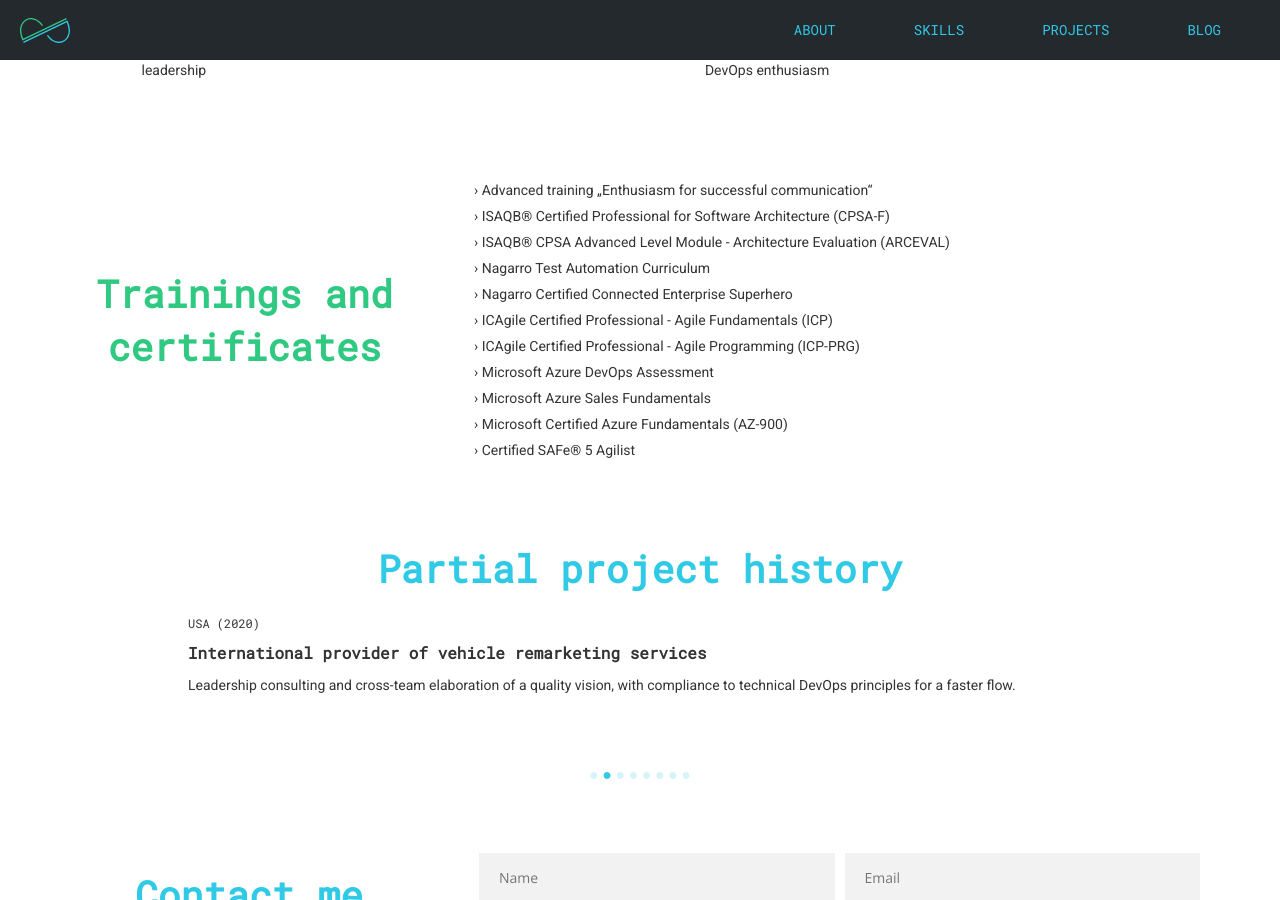
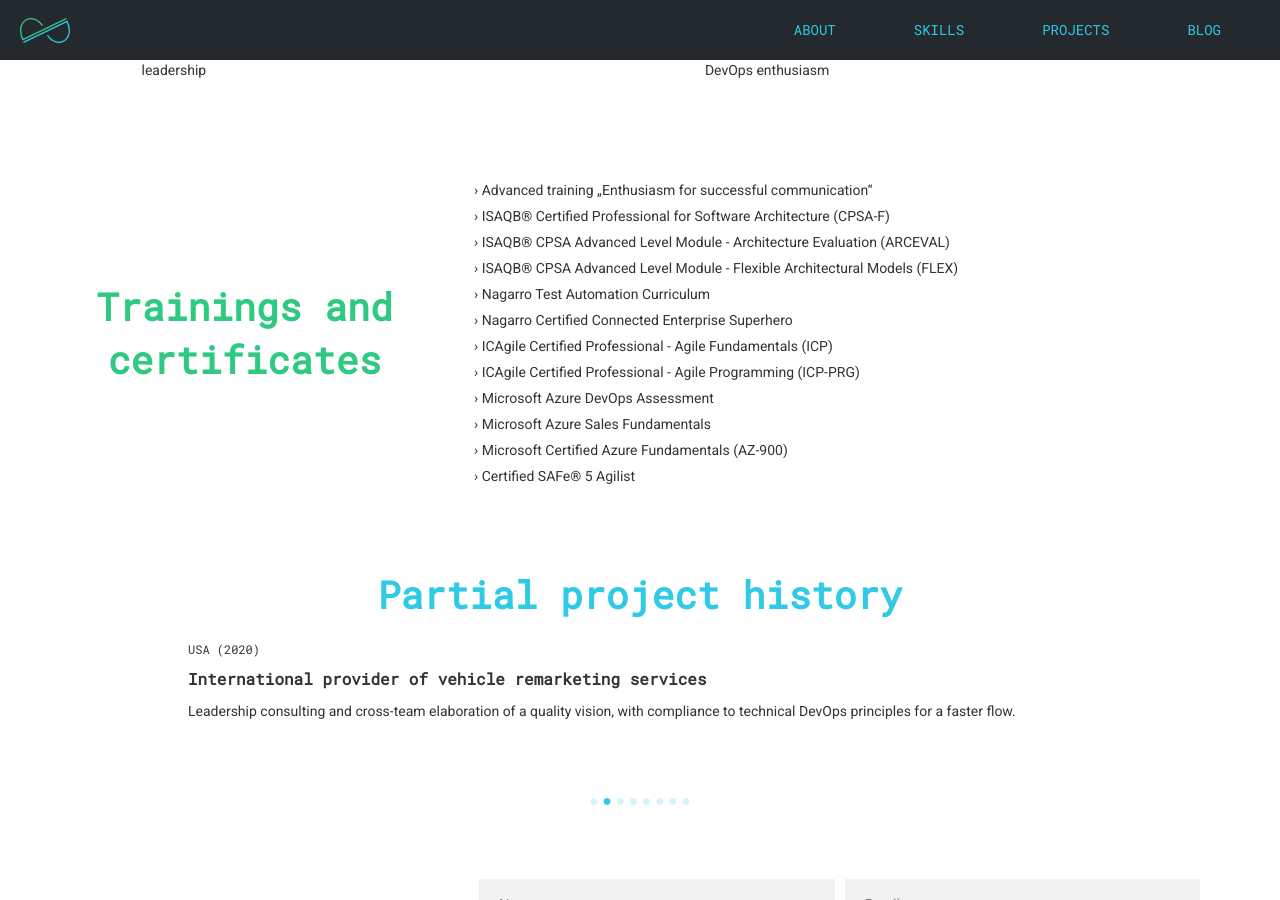
Before and after one commit to juergenpointinger/juergenpointinger.github.io, a Jekyll site: the page built from index.html, in a window 1280 px wide and 900 px high, scrolled down 1305 px. Built offline with Jekyll 4.4.1, drawn with Linux system fonts in a browser that asks for light colours; nearby versions of some CDN libraries; some web fonts are replaced.

Commit message:
Added CPSA-A FLEX

```diff
--- a/index.html
+++ b/index.html
@@ -126,7 +126,7 @@
             › Advanced training „Enthusiasm for successful communication“ <br />
             › ISAQB® Certified Professional for Software Architecture (CPSA-F) <br />
             › ISAQB® CPSA Advanced Level Module - Architecture Evaluation (ARCEVAL) <br />
-            <!-- › ISAQB® CPSA Advanced Level Module - Flexible Architectural Models (FLEX) <br /> -->
+            › ISAQB® CPSA Advanced Level Module - Flexible Architectural Models (FLEX) <br />
             › Nagarro Test Automation Curriculum <br />
             › Nagarro Certified Connected Enterprise Superhero <br />
             › ICAgile Certified Professional - Agile Fundamentals (ICP) <br />
```
